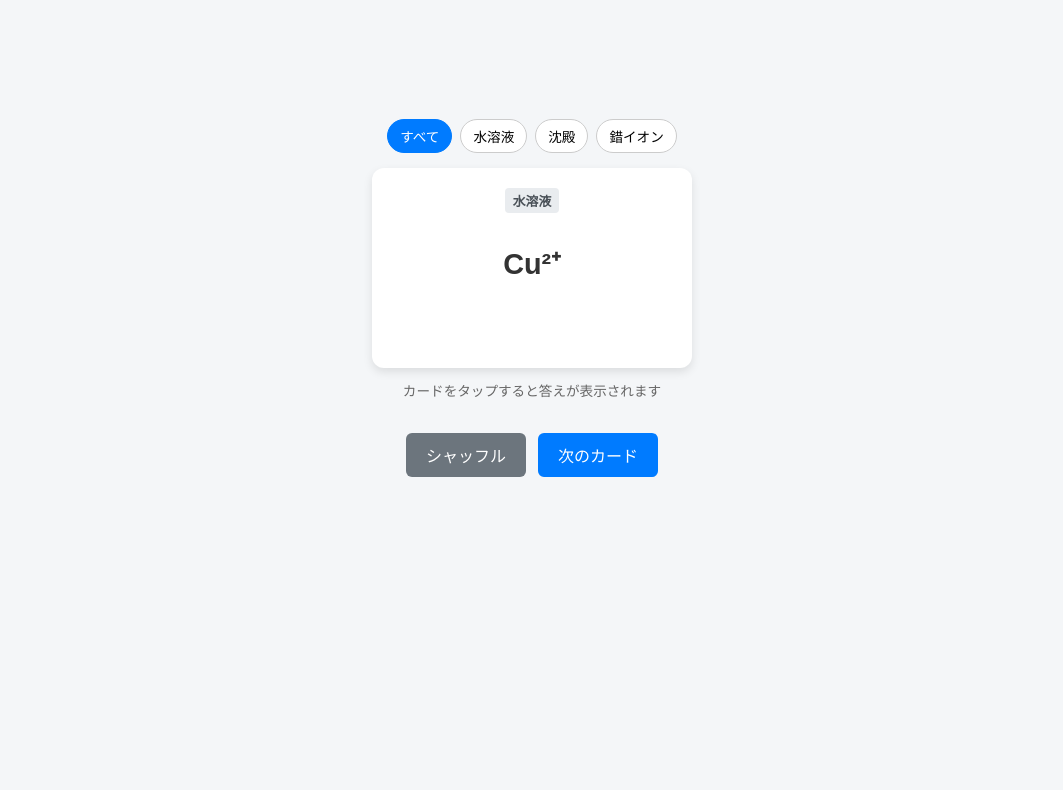
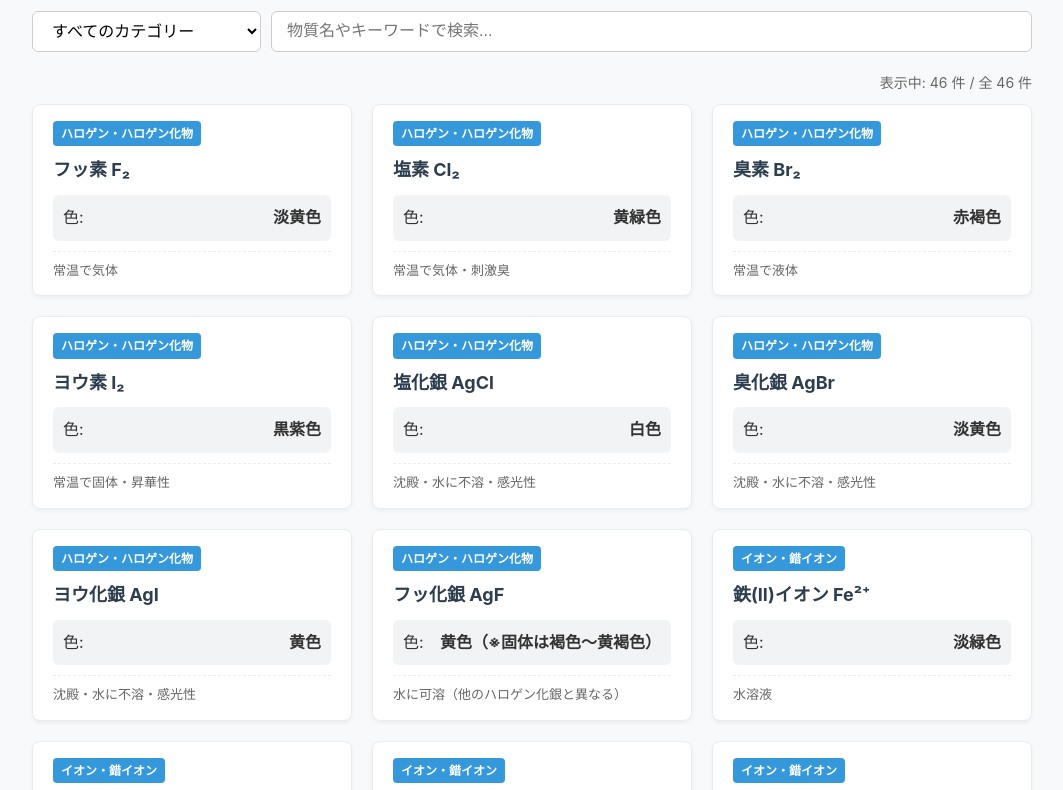
Before and after one commit to comtas5656/ion-color, a plain HTML site: page index.html in a window 1280 px wide. Shown: the part 102-892 px from the top of the page, without its empty margins (108-1171 px from the left). Before the commit the page ends 800 px from the top, so only its background shows below. Drawn offline with Linux system fonts and the light colour scheme.

Commit message:
Add files via upload

```diff
--- a/index.html
+++ b/index.html
@@ -3,228 +3,274 @@
 <head>
   <meta charset="UTF-8">
   <meta name="viewport" content="width=device-width, initial-scale=1.0">
-  <title>イオン・沈殿の色 暗記カード</title>
+  <title>無機化学 色の暗記暗記倶楽部</title>
+  <style>
+    :root {
+      --primary-color: #2c3e50;
+      --secondary-color: #3498db;
+      --bg-color: #f8f9fa;
+      --card-bg: #ffffff;
+      --text-color: #333333;
+      --border-color: #e9ecef;
+    }
 
-  <!-- PWA用の設定タグ -->
-  <link rel="manifest" href="manifest.json">
-  <link rel="apple-touch-icon" href="icon.png">
-  <meta name="theme-color" content="#007bff">
-  <meta name="apple-mobile-web-app-capable" content="yes">
+    body {
+      font-family: -apple-system, BlinkMacSystemFont, "Segoe UI", Roboto, "Helvetica Neue", Arial, sans-serif;
+      background-color: var(--bg-color);
+      color: var(--text-color);
+      margin: 0;
+      padding: 20px;
+      line-height: 1.6;
+    }
 
-  <style>
-    body {
-      font-family: sans-serif;
+    .container {
+      max-width: 1000px;
+      margin: 0 auto;
+    }
+
+    h1 {
+      text-align: center;
+      color: var(--primary-color);
+      margin-bottom: 20px;
+    }
+
+    .controls {
       display: flex;
-      flex-direction: column;
-      align-items: center;
-      justify-content: center;
-      min-height: 100vh;
-      margin: 0;
-      background-color: #f4f6f8;
-      padding: 20px;
-      box-sizing: border-box;
-    }
-    .filter-container {
-      margin-bottom: 15px;
-      display: flex;
-      gap: 8px;
       flex-wrap: wrap;
+      gap: 10px;
+      margin-bottom: 20px;
       justify-content: center;
     }
-    .filter-btn {
-      padding: 6px 12px;
-      font-size: 0.85rem;
+
+    select, input {
+      padding: 10px 15px;
       border: 1px solid #ccc;
+      border-radius: 6px;
+      font-size: 16px;
+    }
+
+    select {
       background-color: #fff;
-      border-radius: 20px;
       cursor: pointer;
     }
-    .filter-btn.active {
-      background-color: #007bff;
+
+    input[type="text"] {
+      flex: 1;
+      min-width: 200px;
+    }
+
+    .grid {
+      display: grid;
+      grid-template-columns: repeat(auto-fill, minmax(300px, 1fr));
+      gap: 20px;
+    }
+
+    .card {
+      background-color: var(--card-bg);
+      border-radius: 8px;
+      border: 1px solid var(--border-color);
+      padding: 15px 20px;
+      box-shadow: 0 2px 4px rgba(0,0,0,0.05);
+      transition: transform 0.2s, box-shadow 0.2s;
+    }
+
+    .card:hover {
+      transform: translateY(-2px);
+      box-shadow: 0 4px 8px rgba(0,0,0,0.1);
+    }
+
+    .card-category {
+      display: inline-block;
+      font-size: 12px;
+      font-weight: bold;
       color: #fff;
-      border-color: #007bff;
+      background-color: var(--secondary-color);
+      padding: 3px 8px;
+      border-radius: 4px;
+      margin-bottom: 10px;
     }
-    .card {
-      width: 320px;
-      height: 200px;
-      background: #ffffff;
-      border-radius: 12px;
-      box-shadow: 0 4px 10px rgba(0,0,0,0.1);
+
+    .card-name {
+      font-size: 18px;
+      font-weight: bold;
+      margin-bottom: 8px;
+      color: var(--primary-color);
+    }
+
+    .card-color-box {
+      margin: 10px 0;
+      padding: 10px;
+      border-radius: 6px;
+      background-color: #f1f3f5;
       display: flex;
-      flex-direction: column;
       align-items: center;
       justify-content: space-between;
-      cursor: pointer;
-      text-align: center;
-      padding: 20px;
-      box-sizing: border-box;
-      position: relative;
     }
-    .category-tag {
-      font-size: 0.8rem;
-      padding: 3px 8px;
-      border-radius: 4px;
-      background-color: #e9ecef;
-      color: #495057;
+
+    .color-label {
       font-weight: bold;
+      font-size: 16px;
     }
-    .ion-name {
-      font-size: 1.8rem;
-      font-weight: bold;
-      color: #333;
-      margin: auto 0;
+
+    .card-note {
+      font-size: 13px;
+      color: #666;
+      margin-top: 8px;
+      border-top: 1px dashed var(--border-color);
+      padding-top: 8px;
     }
-    .color-container {
-      height: 2.2rem;
-      display: flex;
-      align-items: center;
-      justify-content: center;
+
+    .count-info {
+      text-align: right;
+      margin-bottom: 10px;
+      color: #666;
+      font-size: 14px;
     }
-    .color-name {
-      font-size: 1.4rem;
-      font-weight: bold;
-      visibility: hidden;
-    }
-    .color-name.show {
-      visibility: visible;
-    }
-    .controls {
-      display: flex;
-      gap: 12px;
-      margin-top: 20px;
-    }
-    .btn {
-      padding: 10px 20px;
-      font-size: 1rem;
-      border: none;
-      background-color: #007bff;
-      color: white;
-      border-radius: 6px;
-      cursor: pointer;
-    }
-    .btn-secondary {
-      background-color: #6c757d;
+
+    @media (max-width: 600px) {
+      .controls {
+        flex-direction: column;
+      }
+      input[type="text"] {
+        width: 100%;
+      }
     }
   </style>
 </head>
 <body>
 
-  <!-- カテゴリ絞り込みボタン -->
-  <div class="filter-container">
-    <button class="filter-btn active" onclick="filterData('all')">すべて</button>
-    <button class="filter-btn" onclick="filterData('水溶液')">水溶液</button>
-    <button class="filter-btn" onclick="filterData('沈殿')">沈殿</button>
-    <button class="filter-btn" onclick="filterData('錯イオン')">錯イオン</button>
+<div class="container">
+  <h1>無機化学 色の暗記データベース</h1>
+
+  <div class="controls">
+    <select id="categoryFilter">
+      <option value="ALL">すべてのカテゴリー</option>
+      <option value="ハロゲン・ハロゲン化物">ハロゲン・ハロゲン化物</option>
+      <option value="イオン・錯イオン">イオン・錯イオン</option>
+      <option value="沈殿・難溶性塩">沈殿・難溶性塩</option>
+      <option value="気体・単体・結晶">気体・単体・結晶</option>
+      <option value="呈色・検出反応">呈色・検出反応</option>
+    </select>
+    <input type="text" id="searchInput" placeholder="物質名やキーワードで検索...">
   </div>
 
-  <div class="card" onclick="toggleColor()">
-    <span class="category-tag" id="tag">水溶液</span>
-    <div class="ion-name" id="ion">Cu²⁺</div>
-    <div class="color-container">
-      <div class="color-name" id="color" style="color: #007bff;">青色</div>
-    </div>
-  </div>
-  <p style="color: #666; font-size: 0.85rem; margin-top: 12px;">カードをタップすると答えが表示されます</p>
+  <div class="count-info" id="countInfo">表示中: 0 件</div>
 
-  <div class="controls">
-    <button class="btn btn-secondary" onclick="shuffleData()">シャッフル</button>
-    <button class="btn" onclick="nextCard()">次のカード</button>
-  </div>
+  <div class="grid" id="cardGrid"></div>
+</div>
 
-  <script>
-    // 高校化学・大学受験で必須の主要データ一覧
-    const masterData = [
-      // --- 水溶液の色 ---
-      { name: 'Cu²⁺', color: '青色', code: '#007bff', type: '水溶液' },
-      { name: 'Fe²⁺', color: '淡緑色', code: '#2e7d32', type: '水溶液' },
-      { name: 'Fe³⁺', color: '黄褐色', code: '#8d6e63', type: '水溶液' },
-      { name: 'Mn²⁺', color: '淡赤色（ほぼ無色）', code: '#e91e63', type: '水溶液' },
-      { name: 'Cr³⁺', color: '緑色', code: '#388e3c', type: '水溶液' },
-      { name: 'CrO₄²⁻', color: '黄色', code: '#fbc02d', type: '水溶液' },
-      { name: 'Cr₂O₇²⁻', color: '赤橙色', code: '#e65100', type: '水溶液' },
-      { name: 'MnO₄⁻', color: '赤紫色', code: '#8e24aa', type: '水溶液' },
+<script>
+  // 色データ
+  const colorData = [
+    // ==========================================
+    // 1. ハロゲン単体およびハロゲン化物
+    // ==========================================
+    { category: "ハロゲン・ハロゲン化物", name: "フッ素 F₂", color: "淡黄色", note: "常温で気体" },
+    { category: "ハロゲン・ハロゲン化物", name: "塩素 Cl₂", color: "黄緑色", note: "常温で気体・刺激臭" },
+    { category: "ハロゲン・ハロゲン化物", name: "臭素 Br₂", color: "赤褐色", note: "常温で液体" },
+    { category: "ハロゲン・ハロゲン化物", name: "ヨウ素 I₂", color: "黒紫色", note: "常温で固体・昇華性" },
+    { category: "ハロゲン・ハロゲン化物", name: "塩化銀 AgCl", color: "白色", note: "沈殿・水に不溶・感光性" },
+    { category: "ハロゲン・ハロゲン化物", name: "臭化銀 AgBr", color: "淡黄色", note: "沈殿・水に不溶・感光性" },
+    { category: "ハロゲン・ハロゲン化物", name: "ヨウ化銀 AgI", color: "黄色", note: "沈殿・水に不溶・感光性" },
+    { category: "ハロゲン・ハロゲン化物", name: "フッ化銀 AgF", color: "黄色（※固体は褐色〜黄褐色）", note: "水に可溶（他のハロゲン化銀と異なる）" },
 
-      // --- 主な沈殿の色 ---
-      { name: 'Cu(OH)₂', color: '青白色沈殿', code: '#0288d1', type: '沈殿' },
-      { name: 'CuS', color: '黒色沈殿', code: '#212121', type: '沈殿' },
-      { name: 'Fe(OH)₂', color: '緑白色沈殿', code: '#4fb3bf', type: '沈殿' },
-      { name: 'Fe(OH)₃', color: '赤褐色沈殿', code: '#6d4c41', type: '沈殿' },
-      { name: 'FeS', color: '黒色沈殿', code: '#212121', type: '沈殿' },
-      { name: 'AgCl', color: '白色沈殿', code: '#78909c', type: '沈殿' },
-      { name: 'AgBr', color: '淡黄色沈殿', code: '#fbc02d', type: '沈殿' },
-      { name: 'AgI', color: '黄色沈殿', code: '#fbc02d', type: '沈殿' },
-      { name: 'Ag₂O', color: '褐色沈殿', code: '#5d4037', type: '沈殿' },
-      { name: 'Ag₂S', color: '黒色沈殿', code: '#212121', type: '沈殿' },
-      { name: 'PbCl₂', color: '白色沈殿（熱湯に溶ける）', code: '#78909c', type: '沈殿' },
-      { name: 'PbSO₄', color: '白色沈殿', code: '#78909c', type: '沈殿' },
-      { name: 'PbS', color: '黒色沈殿', code: '#212121', type: '沈殿' },
-      { name: 'BaSO₄', color: '白色沈殿', code: '#78909c', type: '沈殿' },
-      { name: 'CaCO₃', color: '白色沈殿', code: '#78909c', type: '沈殿' },
-      { name: 'ZnS', color: '白色沈殿（中性・塩基性）', code: '#78909c', type: '沈殿' },
+    // ==========================================
+    // 2. 水溶液・イオン・錯イオン
+    // ==========================================
+    { category: "イオン・錯イオン", name: "鉄(II)イオン Fe²⁺", color: "淡緑色", note: "水溶液" },
+    { category: "イオン・錯イオン", name: "鉄(III)イオン Fe³⁺", color: "黄褐色", note: "水溶液" },
+    { category: "イオン・錯イオン", name: "テトラアクア銅(II)イオン [Cu(H₂O)₄]²⁺", color: "青色", note: "水溶液" },
+    { category: "イオン・錯イオン", name: "テトラアンミン銅(II)イオン [Cu(NH₃)₄]²⁺", color: "深青色", note: "過剰のアンモニア水追加で溶解" },
+    { category: "イオン・錯イオン", name: "チオシアン酸鉄(III)錯イオン", color: "血赤色", note: "Fe³⁺ に KSCN 溶液を加える" },
+    { category: "イオン・錯イオン", name: "ヘキサシアニド鉄(II)酸イオン [Fe(CN)₆]⁴⁻", color: "淡黄色", note: "水溶液" },
+    { category: "イオン・錯イオン", name: "ヘキサシアニド鉄(III)酸イオン [Fe(CN)₆]³⁻", color: "黄色", note: "水溶液" },
+    { category: "イオン・錯イオン", name: "クロム(III)イオン Cr³⁺", color: "緑色", note: "二クロム酸イオンが還元された後など" },
+    { category: "イオン・錯イオン", name: "クロム酸イオン CrO₄²⁻", color: "黄色", note: "塩基性条件で安定" },
+    { category: "イオン・錯イオン", name: "二クロム酸イオン Cr₂O₇²⁻", color: "赤橙色", note: "酸性条件で安定・酸化剤" },
+    { category: "イオン・錯イオン", name: "過マンガン酸イオン MnO₄⁻", color: "赤紫色", note: "強力な酸化剤" },
+    { category: "イオン・錯イオン", name: "マンガン(II)イオン Mn²⁺", color: "淡紅色（ほぼ無色）", note: "過マンガン酸イオン還元後" },
 
-      // --- 錯イオン・呈色反応 ---
-      { name: '[Cu(NH₃)₄]²⁺', color: '深青色水溶液', code: '#1a237e', type: '錯イオン' },
-      { name: '[Fe(SCN)]²⁺', color: '血赤色水溶液', code: '#b71c1c', type: '錯イオン' },
-      { name: '[Fe(CN)₆]⁴⁻ + Fe³⁺', color: '濃青色沈殿（ベルリン青）', code: '#0d47a1', type: '錯イオン' },
-      { name: '[Fe(CN)₆]³⁻ + Fe²⁺', color: '濃青色沈殿', code: '#0d47a1', type: '錯イオン' },
-      { name: '[Ag(NH₃)₂]⁺', color: '無色水溶液', code: '#546e7a', type: '錯イオン' },
-      { name: '[Zn(NH₃)₄]²⁺', color: '無色水溶液', code: '#546e7a', type: '錯イオン' },
-      { name: '[Al(OH)₄]⁻', color: '無色水溶液', code: '#546e7a', type: '錯イオン' }
-    ];
+    // ==========================================
+    // 3. 沈殿・水酸化物・酸化物・硫化物
+    // ==========================================
+    { category: "沈殿・難溶性塩", name: "水酸化鉄(II) Fe(OH)₂", color: "緑白色", note: "沈殿" },
+    { category: "沈殿・難溶性塩", name: "水酸化鉄(III) Fe(OH)₃", color: "赤褐色", note: "沈殿（コロイドも同色）" },
+    { category: "沈殿・難溶性塩", name: "水酸化銅(II) Cu(OH)₂", color: "青白色", note: "沈殿" },
+    { category: "沈殿・難溶性塩", name: "酸化銀 Ag₂O", color: "褐色", note: "Ag⁺ に塩基を加えると生じる沈殿" },
+    { category: "沈殿・難溶性塩", name: "水酸化アルミニウム Al(OH)₃", color: "白色", note: "両性元素の沈殿・過剰NaOHで溶解" },
+    { category: "沈殿・難溶性塩", name: "水酸化亜鉛 Zn(OH)₂", color: "白色", note: "両性元素の沈殿・過剰NaOH/NH₃で溶解" },
+    { category: "沈殿・難溶性塩", name: "一般的な硫化物 (FeS, CuS, Ag₂S など)", color: "黒色", note: "沈殿" },
+    { category: "沈殿・難溶性塩", name: "硫化カドミウム CdS", color: "黄色", note: "硫化物沈殿の例外色" },
+    { category: "沈殿・難溶性塩", name: "硫化亜鉛 ZnS", color: "白色", note: "硫化物沈殿の例外色" },
+    { category: "沈殿・難溶性塩", name: "硫化マンガン MnS", color: "淡紅色", note: "硫化物沈殿の例外色" },
+    { category: "沈殿・難溶性塩", name: "クロム酸銀 Ag₂CrO₄", color: "赤褐色", note: "沈殿" },
+    { category: "沈殿・難溶性塩", name: "クロム酸バリウム BaCrO₄", color: "黄色", note: "沈殿" },
+    { category: "沈殿・難溶性塩", name: "クロム酸鉛 PbCrO₄", color: "黄色", note: "沈殿" },
+    { category: "沈殿・難溶性塩", name: "紺青 / ベルリン青 (Fe²⁺+[Fe(CN)₆]³⁻ または Fe³⁺+[Fe(CN)₆]⁴⁻)", color: "濃青色", note: "錯塩の沈殿" },
 
-    let currentList = [...masterData];
-    let currentIndex = 0;
+    // ==========================================
+    // 4. 有色気体・単体・結晶
+    // ==========================================
+    { category: "気体・単体・結晶", name: "オゾン O₃", color: "淡青色", note: "気体・特異臭" },
+    { category: "気体・単体・結晶", name: "二酸化窒素 NO₂", color: "赤褐色", note: "気体・刺激臭" },
+    { category: "気体・単体・結晶", name: "黒鉛 C", color: "黒色", note: "単体" },
+    { category: "気体・単体・結晶", name: "一酸化二銅 Cu₂O", color: "赤色", note: "フェーリング反応等で生成" },
+    { category: "気体・単体・結晶", name: "酸化銅(II) CuO", color: "黒色", note: "Cuを空気中で加熱" },
+    { category: "気体・単体・結晶", name: "緑青", color: "緑色", note: "銅の表面につく錆" },
+    { category: "気体・単体・結晶", name: "塩化鉄(III)六水和物 FeCl₃·6H₂O", color: "黄褐色", note: "潮解性結晶" },
+    { category: "気体・単体・結晶", name: "硫酸銅(II)無水物 CuSO₄", color: "白色", note: "水分の検出に利用" },
+    { category: "気体・単体・結晶", name: "硫酸銅(II)五水和物 CuSO₄·5H₂O", color: "青色", note: "[Cu(H₂O)₄]²⁺ による色" },
 
-    function renderCard() {
-      const item = currentList[currentIndex];
-      document.getElementById('ion').textContent = item.name;
-      document.getElementById('tag').textContent = item.type;
+    // ==========================================
+    // 5. 呈色反応・検出反応
+    // ==========================================
+    { category: "呈色・検出反応", name: "ヨウ素デンプン反応", color: "青紫色", note: "ヨウ素 ＋ デンプン" },
+    { category: "呈色・検出反応", name: "ネスラー試薬", color: "黄色〜山吹色〜褐色", note: "NH₄⁺ の検出" },
+    { category: "呈色・検出反応", name: "アンモニア ＋ 塩化水素（NH₄Cl 白煙）", color: "白色", note: "微粒子の白煙" }
+  ];
 
-      const colorEl = document.getElementById('color');
-      colorEl.textContent = item.color;
-      colorEl.style.color = item.code;
-      colorEl.classList.remove('show');
-    }
+  const categoryFilter = document.getElementById("categoryFilter");
+  const searchInput = document.getElementById("searchInput");
+  const cardGrid = document.getElementById("cardGrid");
+  const countInfo = document.getElementById("countInfo");
 
-    function toggleColor() {
-      const colorEl = document.getElementById('color');
-      colorEl.classList.toggle('show');
-    }
+  function renderCards() {
+    const selectedCategory = categoryFilter.value;
+    const keyword = searchInput.value.toLowerCase().trim();
 
-    function nextCard() {
-      if (currentList.length === 0) return;
-      currentIndex = (currentIndex + 1) % currentList.length;
-      renderCard();
-    }
+    const filtered = colorData.filter(item => {
+      const matchCat = (selectedCategory === "ALL" || item.category === selectedCategory);
+      const matchKey = (item.name.toLowerCase().includes(keyword) ||
+                        item.color.toLowerCase().includes(keyword) ||
+                        item.note.toLowerCase().includes(keyword));
+      return matchCat && matchKey;
+    });
 
-    function shuffleData() {
-      for (let i = currentList.length - 1; i > 0; i--) {
-        const j = Math.floor(Math.random() * (i + 1));
-        [currentList[i], currentList[j]] = [currentList[j], currentList[i]];
-      }
-      currentIndex = 0;
-      renderCard();
-    }
+    cardGrid.innerHTML = "";
+    filtered.forEach(item => {
+      const card = document.createElement("div");
+      card.className = "card";
+      card.innerHTML = `
+        <span class="card-category">${item.category}</span>
+        <div class="card-name">${item.name}</div>
+        <div class="card-color-box">
+          <span>色:</span>
+          <span class="color-label">${item.color}</span>
+        </div>
+        <div class="card-note">${item.note}</div>
+      `;
+      cardGrid.appendChild(card);
+    });
 
-    function filterData(type) {
-      // ボタンの見た目切り替え
-      const buttons = document.querySelectorAll('.filter-btn');
-      buttons.forEach(btn => btn.classList.remove('active'));
-      event.target.classList.add('active');
+    countInfo.textContent = `表示中: ${filtered.length} 件 / 全 ${colorData.length} 件`;
+  }
 
-      // データの絞り込み
-      if (type === 'all') {
-        currentList = [...masterData];
-      } else {
-        currentList = masterData.filter(item => item.type === type);
-      }
+  categoryFilter.addEventListener("change", renderCards);
+  searchInput.addEventListener("input", renderCards);
 
-      currentIndex = 0;
-      renderCard();
-    }
+  // 初期表示
+  renderCards();
+</script>
 
-    // 初期表示
-    renderCard();
-  </script>
 </body>
 </html>
```
